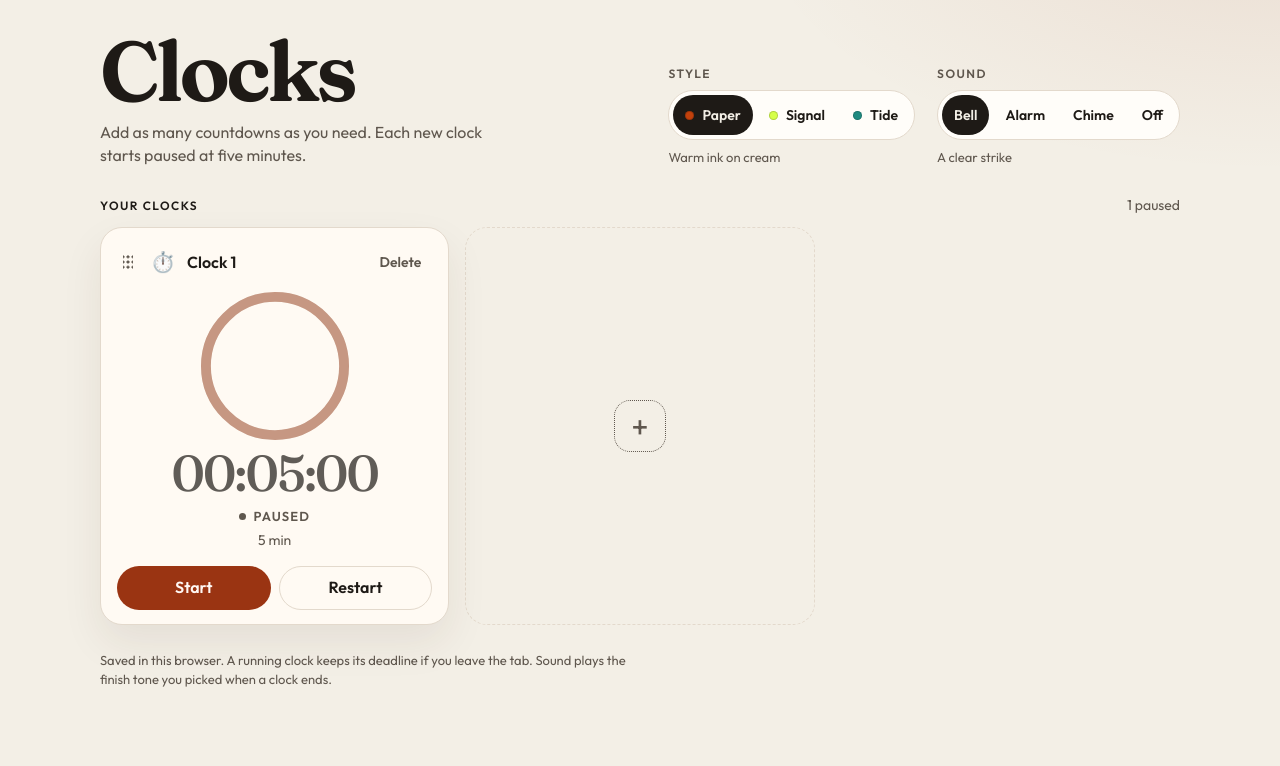
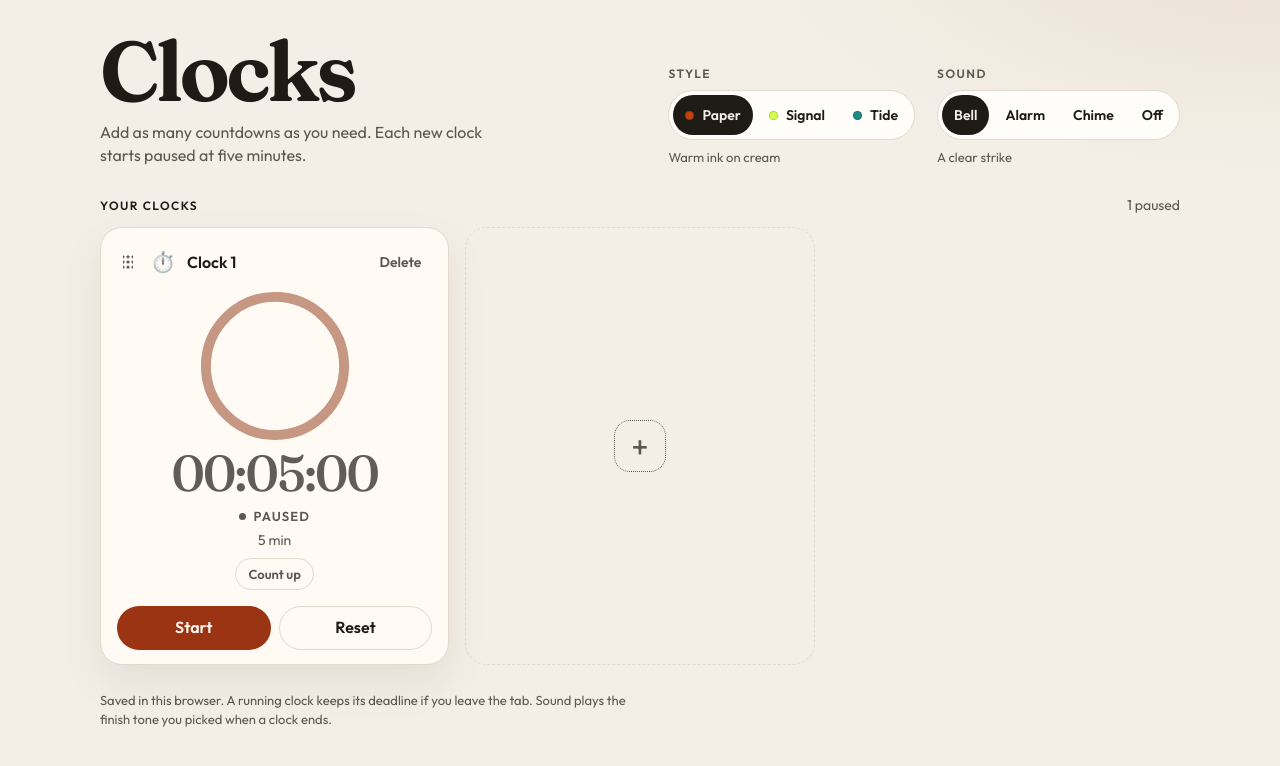
Before and after one commit to Yingxu-Mu/countdown-clocks, a React (Vite) app: page / in a window 1280 px wide. Both pictures are taken after a click on the button "Add a clock". Shown: the top 766 px of the page. Built offline with nearby package versions, Linux system fonts and the light colour scheme.

Commit message:
restart -> reset; count-up side

```diff
--- a/src/App.tsx
+++ b/src/App.tsx
@@ -7,7 +7,7 @@ import { StyleSwitch } from './components/StyleSwitch'
 import { DEFAULT_CLOCK_ICON } from './icons'
 import { playSound, prepareSound, primeAudio, unlockSound } from './sounds'
 import { loadClocks, loadSettings, saveClocks, saveSettings, subscribeStorage } from './storage'
-import { MAX_DURATION_MS, rememberDuration } from './time'
+import { MAX_DURATION_MS, finiteMs, rememberDuration } from './time'
 import type { Clock, SoundId, ThemeId } from './types'
 
 const THEME_COLOR: Record<ThemeId, string> = {
@@ -139,7 +139,7 @@ export default function App() {
           seen.add(clock.id)
           justFinished = true
         }
-      } else {
+      } else if (!(clock.mode === 'up' && clock.remainingMs <= 0)) {
         seen.delete(clock.id)
       }
     }
@@ -154,9 +154,12 @@ export default function App() {
         id: createId(),
         label: nextLabel(current),
         icon: DEFAULT_CLOCK_ICON,
+        mode: 'down',
         durationMs: DEFAULT_DURATION_MS,
         remainingMs: DEFAULT_DURATION_MS,
         endsAt: null,
+        elapsedMs: 0,
+        runStartedAt: null,
         status: 'paused',
       }
       return [...current, clock]
@@ -169,7 +172,17 @@ export default function App() {
     setNow(time)
     setClocks((current) =>
       current.map((clock) => {
-        if (clock.id !== id || clock.status !== 'running' || clock.endsAt == null) return clock
+        if (clock.id !== id || clock.status !== 'running') return clock
+        if (clock.mode === 'up') {
+          if (clock.runStartedAt == null) return clock
+          return {
+            ...clock,
+            status: 'paused',
+            elapsedMs: Math.min(MAX_DURATION_MS, finiteMs(clock.elapsedMs) + Math.max(0, time - clock.runStartedAt)),
+            runStartedAt: null,
+          }
+        }
+        if (clock.endsAt == null) return clock
         return {
           ...clock,
           status: 'paused',
@@ -187,6 +200,10 @@ export default function App() {
     setClocks((current) =>
       current.map((clock) => {
         if (clock.id !== id || clock.status !== 'paused') return clock
+        if (clock.mode === 'up') {
+          if (finiteMs(clock.elapsedMs) >= MAX_DURATION_MS) return clock
+          return { ...clock, status: 'running', runStartedAt: time }
+        }
         if (clock.remainingMs <= 0) {
           return { ...clock, status: 'done', remainingMs: 0, endsAt: null }
         }
@@ -195,18 +212,64 @@ export default function App() {
     )
   }
 
-  function restartClock(id: string) {
+  function resetClock(id: string) {
     unlockSound()
     const time = Date.now()
     setNow(time)
     setClocks((current) =>
       current.map((clock) => {
         if (clock.id !== id) return clock
+        const running = clock.status === 'running'
+        if (clock.mode === 'up') {
+          return {
+            ...clock,
+            status: running ? 'running' : 'paused',
+            elapsedMs: 0,
+            runStartedAt: running ? time : null,
+          }
+        }
         return {
           ...clock,
-          status: 'running',
+          status: running ? 'running' : 'paused',
           remainingMs: clock.durationMs,
-          endsAt: time + clock.durationMs,
+          endsAt: running ? time + clock.durationMs : null,
+        }
+      }),
+    )
+  }
+
+  function flipClock(id: string) {
+    const time = Date.now()
+    setNow(time)
+    setClocks((current) =>
+      current.map((clock) => {
+        if (clock.id !== id) return clock
+        if (clock.mode === 'up') {
+          const elapsedMs =
+            clock.status === 'running' && clock.runStartedAt != null
+              ? Math.min(MAX_DURATION_MS, finiteMs(clock.elapsedMs) + Math.max(0, time - clock.runStartedAt))
+              : finiteMs(clock.elapsedMs)
+          return {
+            ...clock,
+            mode: 'down',
+            elapsedMs,
+            runStartedAt: null,
+            endsAt: null,
+            status: clock.remainingMs <= 0 ? 'done' : 'paused',
+          }
+        }
+        const remainingMs =
+          clock.status === 'running' && clock.endsAt != null
+            ? Math.max(0, clock.endsAt - time)
+            : clock.remainingMs
+        return {
+          ...clock,
+          mode: 'up',
+          remainingMs: finiteMs(remainingMs),
+          elapsedMs: finiteMs(clock.elapsedMs),
+          endsAt: null,
+          runStartedAt: null,
+          status: 'paused',
         }
       }),
     )
@@ -227,6 +290,14 @@ export default function App() {
     setClocks((current) =>
       current.map((clock) => {
         if (clock.id !== id) return clock
+        if (clock.mode === 'up') {
+          const elapsedMs = next
+          if (elapsedMs >= MAX_DURATION_MS) {
+            return { ...clock, elapsedMs: MAX_DURATION_MS, runStartedAt: null, status: 'paused' }
+          }
+          if (clock.status === 'running') return { ...clock, elapsedMs, runStartedAt: time }
+          return { ...clock, elapsedMs, runStartedAt: null, status: 'paused' }
+        }
         if (next <= 0) return { ...clock, remainingMs: 0, endsAt: null, status: 'done' }
         const fresh =
           clock.status === 'done' || (clock.status === 'paused' && clock.remainingMs === clock.durationMs)
@@ -371,11 +442,12 @@ export default function App() {
                   }
                   onPause={() => pauseClock(clock.id)}
                   onResume={() => resumeClock(clock.id)}
-                  onRestart={() => restartClock(clock.id)}
+                  onReset={() => resetClock(clock.id)}
                   onDelete={() => deleteClock(clock.id)}
                   onIconChange={(icon) => updateIcon(clock.id, icon)}
                   onTitleChange={(label) => updateTitle(clock.id, label)}
                   onTimeChange={(totalSeconds) => updateTime(clock.id, totalSeconds)}
+                  onFlip={() => flipClock(clock.id)}
                   onReorderPointerDown={(event) => onReorderPointerDown(clock.id, event)}
                   onReorderPointerMove={(event) => onReorderPointerMove(clock.id, event)}
                   onReorderPointerUp={(event) => onReorderPointerUp(clock.id, event)}
--- a/src/clocks.ts
+++ b/src/clocks.ts
@@ -1,3 +1,4 @@
+import { MAX_DURATION_MS, finiteMs } from './time'
 import type { Clock } from './types'
 
 export function createId(): string {
@@ -17,7 +18,13 @@ export function nextLabel(clocks: readonly Clock[]): string {
 export function settleClocks(clocks: readonly Clock[], now: number): Clock[] {
   let changed = false
   const next = clocks.map((clock) => {
-    if (clock.status === 'running' && clock.endsAt != null && clock.endsAt <= now) {
+    if (clock.mode === 'up' && clock.status === 'running' && clock.runStartedAt != null) {
+      const elapsed = finiteMs(clock.elapsedMs) + Math.max(0, now - clock.runStartedAt)
+      if (elapsed >= MAX_DURATION_MS) {
+        changed = true
+        return { ...clock, status: 'paused' as const, elapsedMs: MAX_DURATION_MS, runStartedAt: null }
+      }
+    } else if (clock.mode !== 'up' && clock.status === 'running' && clock.endsAt != null && clock.endsAt <= now) {
       changed = true
       return { ...clock, status: 'done' as const, remainingMs: 0, endsAt: null }
     }
--- a/src/components/ClockCard.tsx
+++ b/src/components/ClockCard.tsx
@@ -7,7 +7,7 @@ import {
   type PointerEvent as ReactPointerEvent,
 } from 'react'
 import type { Clock } from '../types'
-import { displayRemaining, formatClock, formatLength } from '../time'
+import { MAX_DURATION_MS, displayClock, formatClock, formatLength } from '../time'
 import { ClockIcon } from './ClockIcon'
 import { IconChooser } from './IconChooser'
 import { NumberWheel } from './NumberWheel'
@@ -23,11 +23,12 @@ type ClockCardProps = {
   now: number
   onPause: () => void
   onResume: () => void
-  onRestart: () => void
+  onReset: () => void
   onDelete: () => void
   onIconChange: (icon: string) => void
   onTitleChange: (label: string) => void
   onTimeChange: (totalSeconds: number) => void
+  onFlip: () => void
   dragging: boolean
   dragStyle?: CSSProperties
   onReorderPointerDown: (event: ReactPointerEvent<HTMLButtonElement>) => void
@@ -41,11 +42,12 @@ export function ClockCard({
   now,
   onPause,
   onResume,
-  onRestart,
+  onReset,
   onDelete,
   onIconChange,
   onTitleChange,
   onTimeChange,
+  onFlip,
   dragging,
   dragStyle,
   onReorderPointerDown,
@@ -56,23 +58,34 @@ export function ClockCard({
   const [editingIcon, setEditingIcon] = useState(false)
   const [editingTitle, setEditingTitle] = useState(false)
   const [editingPart, setEditingPart] = useState<TimePart | null>(null)
-  const [draftParts, setDraftParts] = useState(() => splitTime(clock.remainingMs))
+  const [seenMode, setSeenMode] = useState(clock.mode)
+  if (clock.mode !== seenMode) {
+    setSeenMode(clock.mode)
+    setEditingPart(null)
+  }
+  const countingUp = clock.mode === 'up'
+  const [draftParts, setDraftParts] = useState(() => splitTime(clock.remainingMs, countingUp))
   const [titleDraft, setTitleDraft] = useState(clock.label)
   const cancelTitle = useRef(false)
   const editorRef = useRef<HTMLDivElement>(null)
   const faceRef = useRef<HTMLDivElement>(null)
   const timeRef = useRef<HTMLDivElement>(null)
-  const remaining = displayRemaining(clock, now)
-  const ratio =
-    clock.durationMs === 0 ? 0 : Math.min(1, Math.max(0, remaining / clock.durationMs))
-  const urgent = clock.status === 'running' && remaining > 0 && remaining <= 10_000
-  const runLabel =
-    clock.status === 'running' ? 'Pause' : remaining === clock.durationMs ? 'Start' : 'Resume'
+  const shownMs = displayClock(clock, now)
+  const ratio = countingUp
+    ? (shownMs % 60_000) / 60_000
+    : clock.durationMs === 0
+      ? 0
+      : Math.min(1, Math.max(0, shownMs / clock.durationMs))
+  const urgent = !countingUp && clock.status === 'running' && shownMs > 0 && shownMs <= 10_000
+  const capped = countingUp && shownMs >= MAX_DURATION_MS
+  const fresh = countingUp ? shownMs === 0 : shownMs === clock.durationMs
+  const runLabel = clock.status === 'running' ? 'Pause' : fresh ? 'Start' : 'Resume'
   const statusLabel = urgent ? 'Ending' : clock.status === 'running' ? 'Running' : clock.status === 'paused' ? 'Paused' : 'Done'
-  const shown = editingPart ? draftParts : splitTime(remaining)
+  const shown = editingPart ? draftParts : splitTime(shownMs, countingUp)
+  const finished = (!countingUp && clock.status === 'done') || capped
 
   function choosePart(part: TimePart) {
-    if (editingPart === null) setDraftParts(splitTime(remaining))
+    if (editingPart === null) setDraftParts(splitTime(shownMs, countingUp))
     setEditingPart((current) => (current === part ? null : part))
   }
 
@@ -134,10 +147,11 @@ export function ClockCard({
     <article
       className="card"
       data-status={clock.status}
+      data-mode={clock.mode}
       data-urgent={urgent ? 'true' : 'false'}
       data-dragging={dragging ? 'true' : 'false'}
       style={dragStyle}
-      aria-label={`${clock.label}, ${statusLabel}, ${formatClock(remaining)}`}
+      aria-label={`${clock.label}, ${countingUp ? 'Counting up' : 'Counting down'}, ${statusLabel}, ${formatClock(shownMs, clock.mode)}`}
     >
       <div className="card-top">
         <button
@@ -275,18 +289,27 @@ export function ClockCard({
           <span className="dot" aria-hidden="true" />
           {statusLabel}
         </p>
-        <p className="length">{formatLength(clock.durationMs)}</p>
+        <p className="length">{countingUp ? 'Stopwatch' : formatLength(clock.durationMs)}</p>
+        <button
+          type="button"
+          className="mode-flip"
+          aria-pressed={countingUp}
+          aria-label={countingUp ? `Count down for ${clock.label}` : `Count up for ${clock.label}`}
+          onClick={onFlip}
+        >
+          {countingUp ? 'Count down' : 'Count up'}
+        </button>
       </div>
 
       <div className="actions">
-        {clock.status === 'done' ? (
+        {finished ? (
           <button
             type="button"
             className="btn btn-primary span"
-            aria-label={`Restart ${clock.label}`}
-            onClick={onRestart}
+            aria-label={`Reset ${clock.label}`}
+            onClick={onReset}
           >
-            Restart
+            Reset
           </button>
         ) : (
           <>
@@ -301,10 +324,10 @@ export function ClockCard({
             <button
               type="button"
               className="btn btn-secondary"
-              aria-label={`Restart ${clock.label}`}
-              onClick={onRestart}
+              aria-label={`Reset ${clock.label}`}
+              onClick={onReset}
             >
-              Restart
+              Reset
             </button>
           </>
         )}
@@ -323,8 +346,9 @@ const PART_LABEL: Record<TimePart, string> = {
   seconds: 'Seconds',
 }
 
-function splitTime(ms: number) {
-  const totalSeconds = Math.ceil(Math.max(0, ms) / 1000)
+function splitTime(ms: number, countingUp: boolean) {
+  const safe = typeof ms === 'number' && Number.isFinite(ms) ? Math.max(0, ms) : 0
+  const totalSeconds = countingUp ? Math.floor(safe / 1000) : Math.ceil(safe / 1000)
   return {
     hours: Math.floor(totalSeconds / 3600),
     minutes: Math.floor((totalSeconds % 3600) / 60),
--- a/src/index.css
+++ b/src/index.css
@@ -1074,6 +1074,25 @@ html[data-theme='signal'] .status {
   font-size: 14px;
 }
 
+.mode-flip {
+  appearance: none;
+  margin: 8px auto 0;
+  padding: 0 12px;
+  min-height: 32px;
+  border: 1px solid var(--line);
+  border-radius: var(--control-radius);
+  background: transparent;
+  color: var(--muted);
+  font-size: 13px;
+  font-weight: 600;
+}
+
+.mode-flip:hover,
+.mode-flip[aria-pressed='true'] {
+  color: var(--ink);
+  background: var(--hover);
+}
+
 .actions {
   display: grid;
   grid-template-columns: 1fr 1fr;
--- a/src/storage.ts
+++ b/src/storage.ts
@@ -1,6 +1,6 @@
 import { normalizeIcon } from './icons'
 import { MAX_DURATION_MS, rememberDuration } from './time'
-import { isSoundId, isThemeId, type Clock, type ClockStatus, type Settings, type SoundId } from './types'
+import { isSoundId, isThemeId, type Clock, type ClockMode, type ClockStatus, type Settings, type SoundId } from './types'
 
 const CLOCKS_KEY = 'countdown-clocks.clocks.v1'
 const SETTINGS_KEY = 'countdown-clocks.settings.v1'
@@ -36,13 +36,38 @@ function normalizeClock(value: unknown, now: number): Clock | null {
   if (typeof value.remainingMs !== 'number' || !Number.isFinite(value.remainingMs)) return null
   if (value.status !== 'running' && value.status !== 'paused' && value.status !== 'done') return null
 
+  const mode: ClockMode = value.mode === 'up' ? 'up' : 'down'
   const durationMs = Math.min(MAX_DURATION_MS, Math.max(1000, Math.round(value.durationMs)))
   let remainingMs = Math.min(durationMs, Math.max(0, Math.round(value.remainingMs)))
+  let elapsedMs =
+    typeof value.elapsedMs === 'number' && Number.isFinite(value.elapsedMs)
+      ? Math.min(MAX_DURATION_MS, Math.max(0, Math.round(value.elapsedMs)))
+      : 0
   let status: ClockStatus = value.status
   let endsAt: number | null =
     typeof value.endsAt === 'number' && Number.isFinite(value.endsAt) ? value.endsAt : null
+  let runStartedAt: number | null =
+    typeof value.runStartedAt === 'number' && Number.isFinite(value.runStartedAt) ? value.runStartedAt : null
 
-  if (status === 'running') {
+  if (mode === 'up') {
+    endsAt = null
+    if (status === 'running') {
+      if (runStartedAt == null) {
+        status = 'paused'
+      } else {
+        const elapsed = elapsedMs + Math.max(0, now - runStartedAt)
+        if (elapsed >= MAX_DURATION_MS) {
+          status = 'paused'
+          elapsedMs = MAX_DURATION_MS
+          runStartedAt = null
+        }
+      }
+    } else {
+      status = 'paused'
+      runStartedAt = null
+    }
+  } else if (status === 'running') {
+    runStartedAt = null
     if (endsAt == null) {
       status = remainingMs <= 0 ? 'done' : 'paused'
     } else if (endsAt <= now) {
@@ -54,6 +79,7 @@ function normalizeClock(value: unknown, now: number): Clock | null {
     }
   } else if (status === 'paused') {
     endsAt = null
+    runStartedAt = null
     if (remainingMs <= 0) {
       status = 'done'
       remainingMs = 0
@@ -62,15 +88,19 @@ function normalizeClock(value: unknown, now: number): Clock | null {
     status = 'done'
     remainingMs = 0
     endsAt = null
+    runStartedAt = null
   }
 
   return {
     id: value.id,
     label: value.label.trim().slice(0, 40) || 'Clock',
     icon: normalizeIcon(value.icon),
+    mode,
     durationMs,
     remainingMs,
     endsAt,
+    elapsedMs,
+    runStartedAt,
     status,
   }
 }
--- a/src/time.ts
+++ b/src/time.ts
@@ -1,6 +1,11 @@
 import type { Clock } from './types'
 
 export const MAX_DURATION_MS = (99 * 60 * 60 + 59 * 60 + 59) * 1000
+
+export function finiteMs(ms: number): number {
+  if (typeof ms !== 'number' || !Number.isFinite(ms)) return 0
+  return Math.min(MAX_DURATION_MS, Math.max(0, ms))
+}
 
 const RECENT_LIMIT = 8
 
@@ -14,12 +19,27 @@ export function rememberDuration(recentSeconds: readonly number[], durationMs: n
 
 export function displayRemaining(clock: Clock, now: number): number {
   if (clock.status === 'done') return 0
-  if (clock.status !== 'running' || clock.endsAt == null) return clock.remainingMs
-  return Math.max(0, clock.endsAt - now)
+  if (clock.status !== 'running' || clock.endsAt == null || !Number.isFinite(clock.endsAt)) {
+    return finiteMs(clock.remainingMs)
+  }
+  return finiteMs(clock.endsAt - now)
 }
 
-export function formatClock(ms: number): string {
-  const totalSeconds = Math.ceil(Math.max(0, ms) / 1000)
+export function displayElapsed(clock: Clock, now: number): number {
+  const elapsedMs = finiteMs(clock.elapsedMs)
+  if (clock.status !== 'running' || clock.runStartedAt == null || !Number.isFinite(clock.runStartedAt)) {
+    return elapsedMs
+  }
+  return Math.min(MAX_DURATION_MS, elapsedMs + Math.max(0, now - clock.runStartedAt))
+}
+
+export function displayClock(clock: Clock, now: number): number {
+  return clock.mode === 'up' ? displayElapsed(clock, now) : displayRemaining(clock, now)
+}
+
+export function formatClock(ms: number, mode: 'down' | 'up' = 'down'): string {
+  const safe = finiteMs(ms)
+  const totalSeconds = mode === 'up' ? Math.floor(safe / 1000) : Math.ceil(safe / 1000)
   const hours = Math.floor(totalSeconds / 3600)
   const minutes = Math.floor((totalSeconds % 3600) / 60)
   const seconds = totalSeconds % 60
--- a/src/types.ts
+++ b/src/types.ts
@@ -17,13 +17,18 @@ export type SoundId = (typeof SOUNDS)[number]['id']
 
 export type ClockStatus = 'running' | 'paused' | 'done'
 
+export type ClockMode = 'down' | 'up'
+
 export type Clock = {
   id: string
   label: string
   icon: string
+  mode: ClockMode
   durationMs: number
   remainingMs: number
   endsAt: number | null
+  elapsedMs: number
+  runStartedAt: number | null
   status: ClockStatus
 }
 
```
